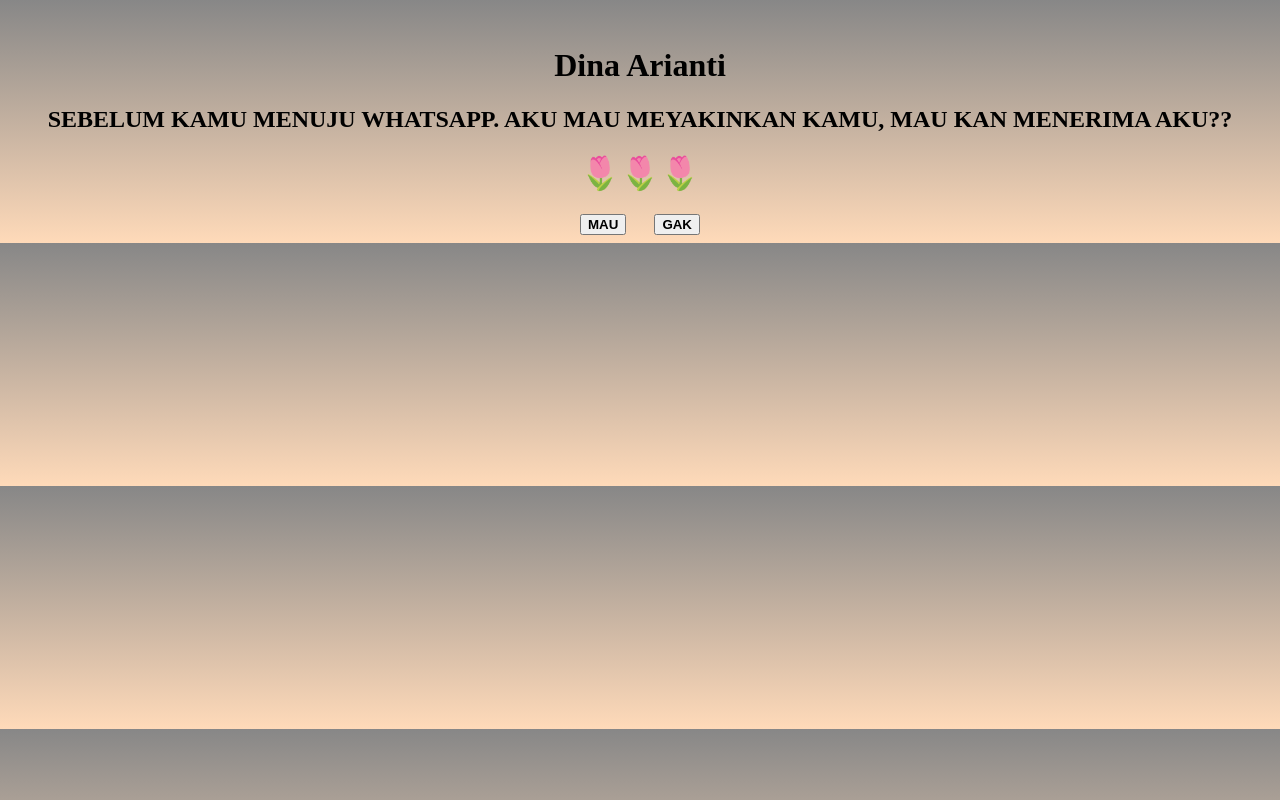
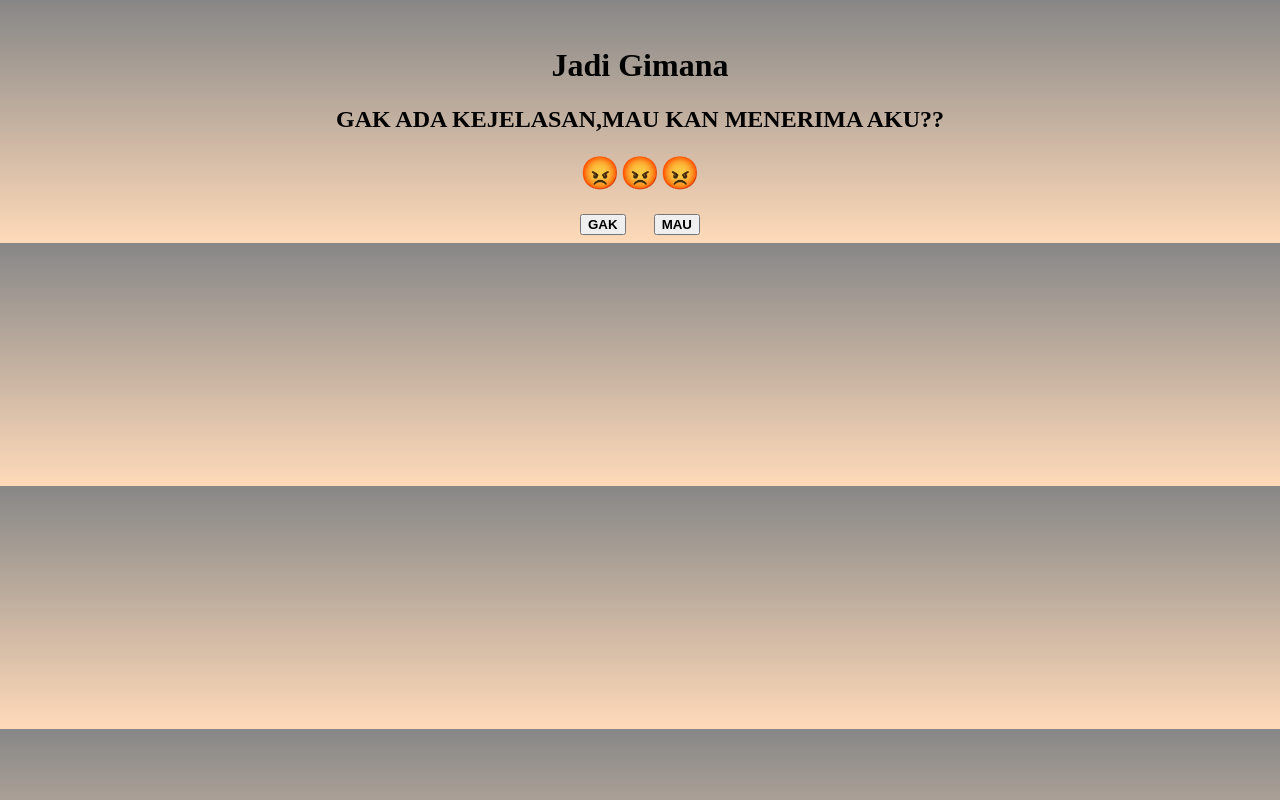
Before and after one commit to rian23-TNI/D.A, a plain HTML site: page index.html in a window 1280 px wide. Drawn offline with Linux system fonts and the light colour scheme.

Commit message:
Update and rename jujur.html to index.html

```diff
--- a/jujur.html
+++ b/index.html
@@ -7,26 +7,26 @@
     <style>
       div {width: 120px; margin: auto; display: flex; justify-content: space-between;}
     </style>
-    <title>Just For You &#129505</title>
+    <title>Validasi2</title>
   </head>
   <body style="text-align: center; background: linear-gradient(#878787, #FFDAB9);" >
     <audio autoplay style="display: none;">
        <source src="msc.mp3" type="audio/mpeg">
       </audio>
     <img src="" alt="" style="height: 280px" />
-    <h1>Dina Arianti</h1>
-    <h2>SEBELUM KAMU MENUJU WHATSAPP. AKU MAU MEYAKINKAN KAMU, MAU KAN MENERIMA AKU??</H2>
-        <h1>🌷🌷🌷</h1>
+    <h1>Jadi Gimana</h1>
+    <h2>GAK ADA KEJELASAN,MAU KAN MENERIMA AKU??</H2>
+        <h1>😡😡😡</h1>
     <div>
-      <button onclick="mau()" style="font-weight: bold;">MAU</button>
-      <button onmouseover="gak(this)" style="font-weight: bold;">GAK</button>
+      <button onclick="mau()" style="font-weight: bold;">GAK</button>
+      <button onmouseover="gak(this)" style="font-weight: bold;">MAU</button>
     </div>
     <script>
       function mau() {
-        alert("Makasih mau nerima aku, Habis chat automatis ini kita Ngobrol yak?? :)");
+        alert("Makasih Penasaran ku Valid? :)");
         alert("Kirim jawabannya ke WA aku.");
 
-        location.assign("https://wa.me/?text=Aku%20mau%20jadi%20pacar%20kamu%20><");
+        location.assign("https://wa.me/?text=Aku%20gak%20mau%20jadi%20pacar%20kamu%20");
       }
       function gak(ini) {
         ini.style.position = "absolute";
```
